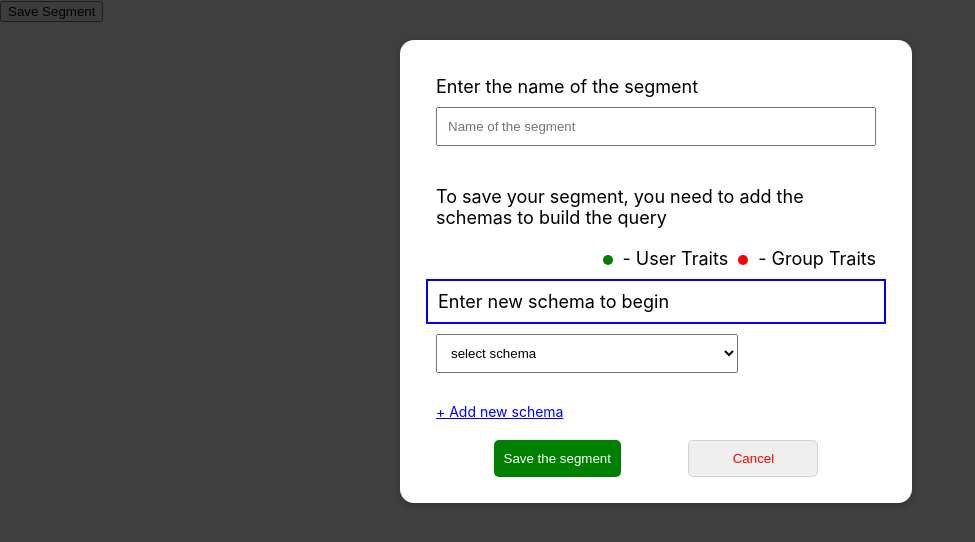
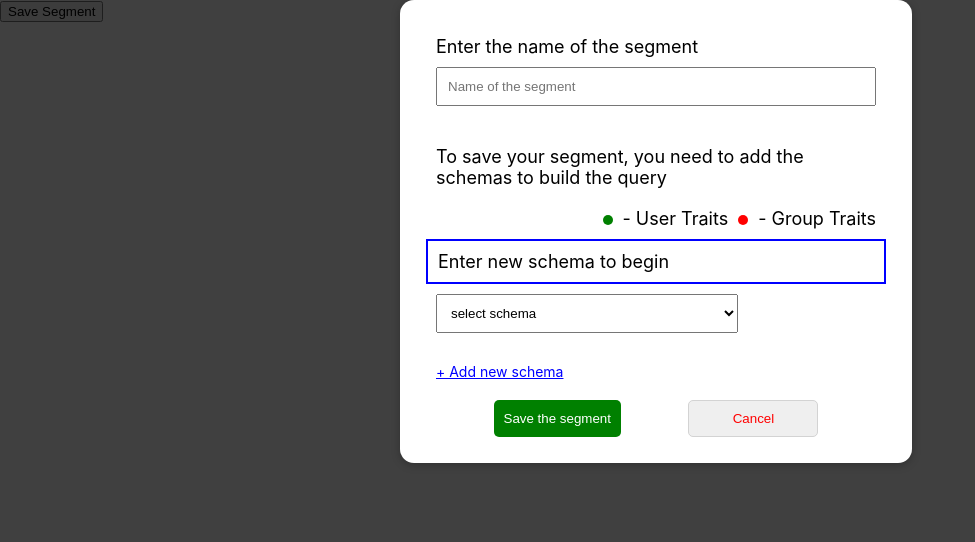
Before and after one commit to jeffreyguezou/SkillAssessment, a React (Create React App) app: page / in a window 1280 px wide. Both pictures are taken after a click on the button "Save Segment". Shown: the top 542 px of the page, without its empty margins (0-975 px from the left). Built offline with nearby package versions, Linux system fonts and the light colour scheme.

Commit message:
Close modal on save and scroll fix

```diff
--- a/src/App.css
+++ b/src/App.css
@@ -8,8 +8,7 @@
   background-color: rgba(0, 0, 0, 0.75);
 }
 .popup {
-  position: fixed;
-  top: 5vh;
+  position: absolute;
   left: 5%;
   width: 90%;
   background-color: white;
--- a/src/Components/NewSegment.js
+++ b/src/Components/NewSegment.js
@@ -113,7 +113,11 @@ const NewSegment = (props) => {
         mode: "no-cors",
       }
     );
-    if (response);
+    if (response) {
+      if (!alert("Data sent!")) {
+        window.location.reload();
+      }
+    }
   };
   return (
     <PopUp>
```
